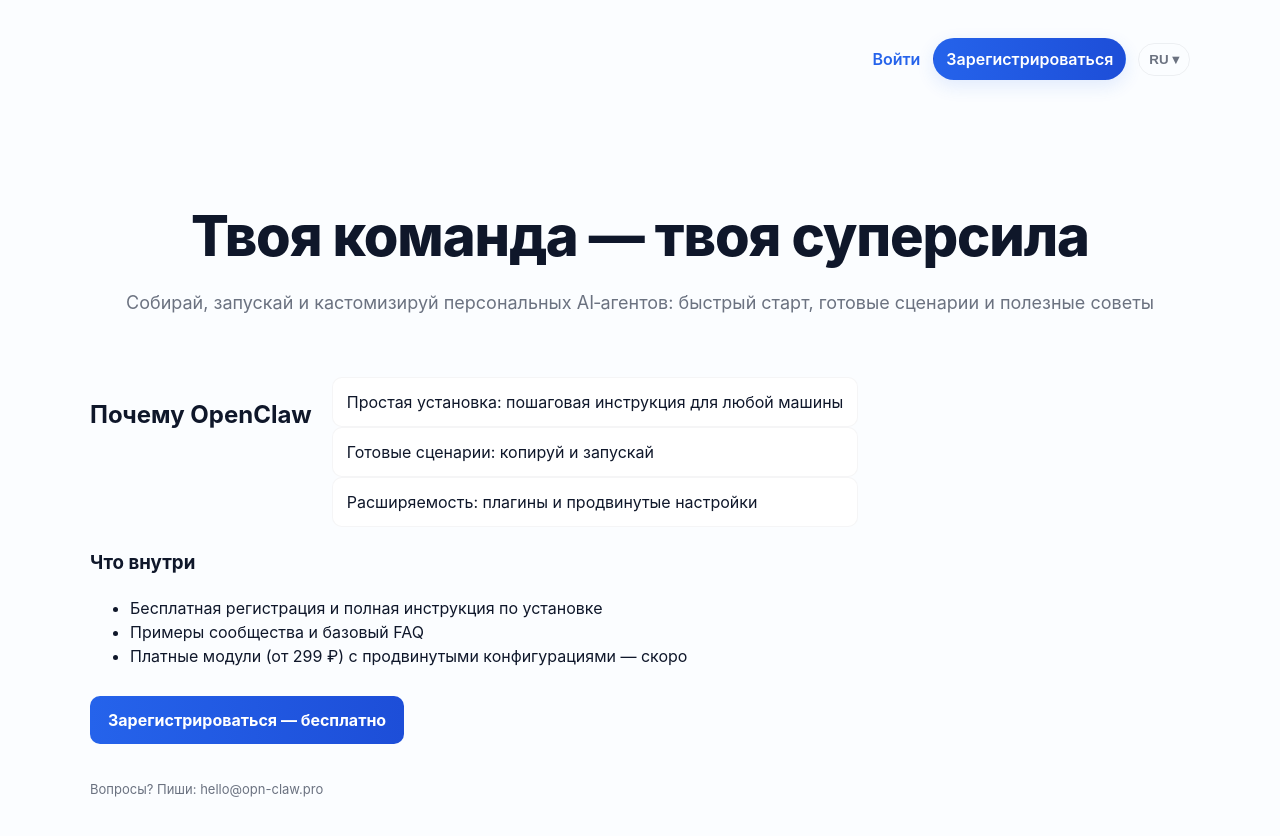
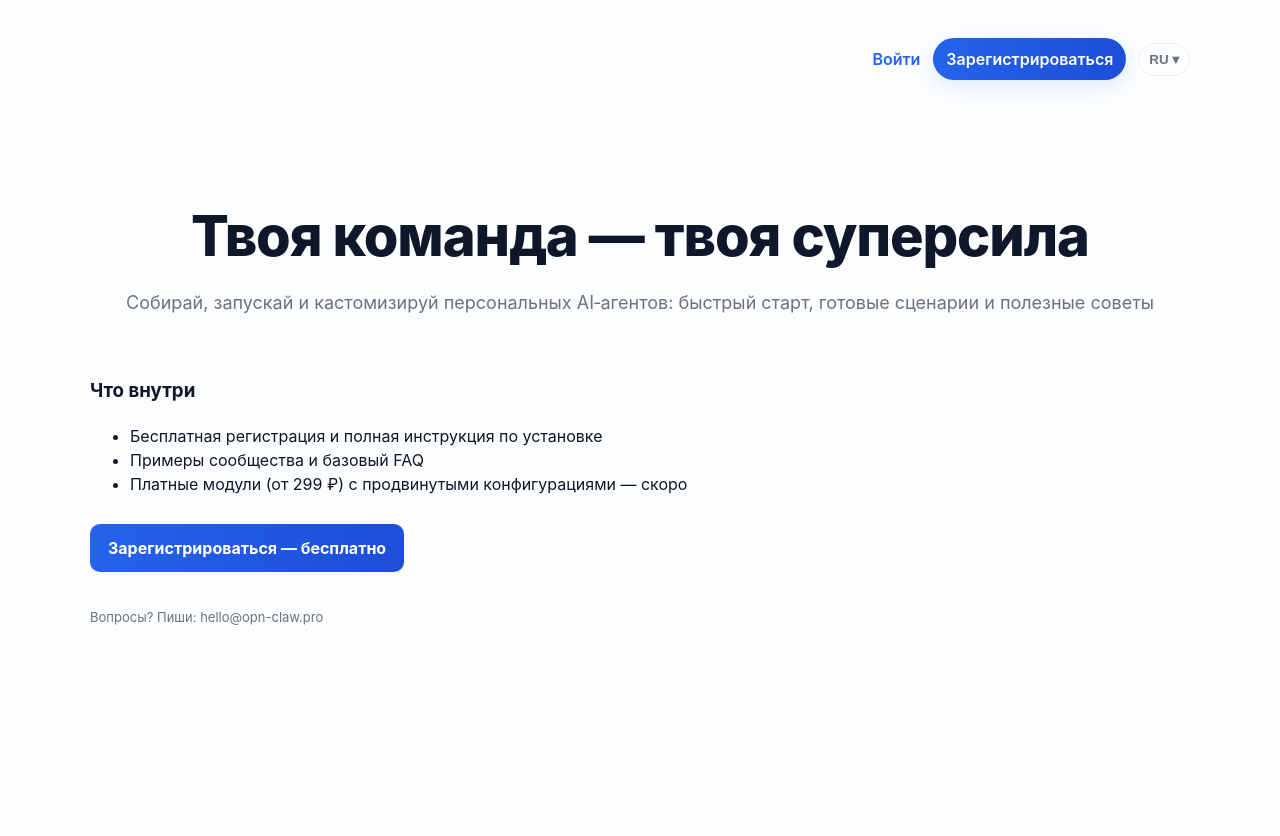
Before and after one commit to novaaurelis/nova-ai-agents-site-backup, a Next.js app: page /ru in a window 1280 px wide. Shown: the top 836 px of the page. After the commit the page ends 800 px from the top, so only its background shows below. Built offline with nearby package versions, Linux system fonts and the light colour scheme.

Commit message:
content: remove feature list from home pages as requested

```diff
--- a/pages/ru/index.js
+++ b/pages/ru/index.js
@@ -13,14 +13,7 @@ export default function RuHome(){
           </div>
         </section>
 
-        <section className="features">
-          <h2>Почему OpenClaw</h2>
-          <ul>
-            <li>Простая установка: пошаговая инструкция для любой машины</li>
-            <li>Готовые сценарии: копируй и запускай</li>
-            <li>Расширяемость: плагины и продвинутые настройки</li>
-          </ul>
-        </section>
+
 
         <section className="what">
           <h3>Что внутри</h3>
```
Also changed, not shown: pages/en/index.js (+1 -8 lines).
